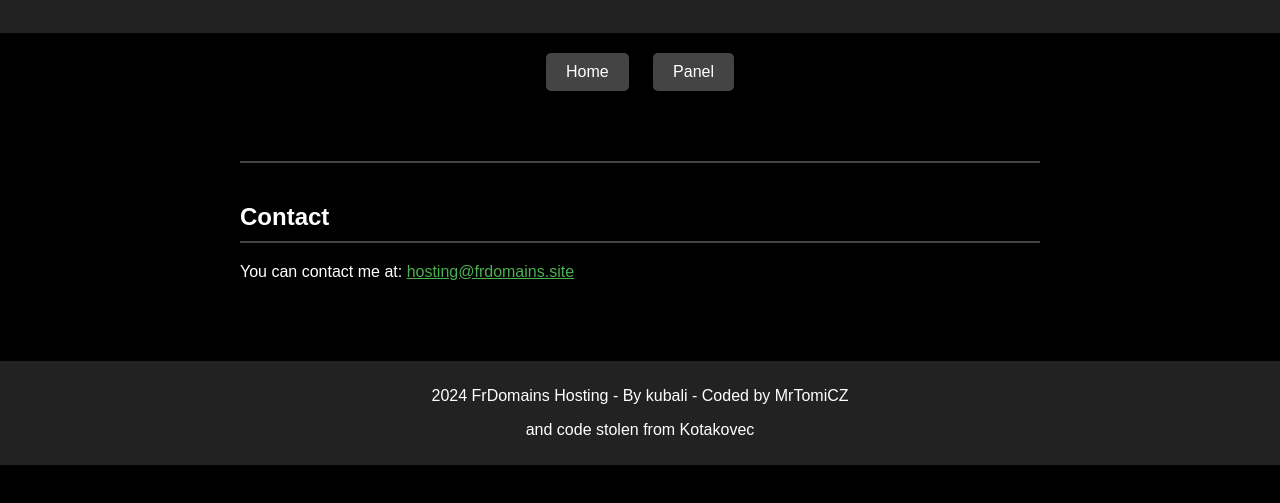
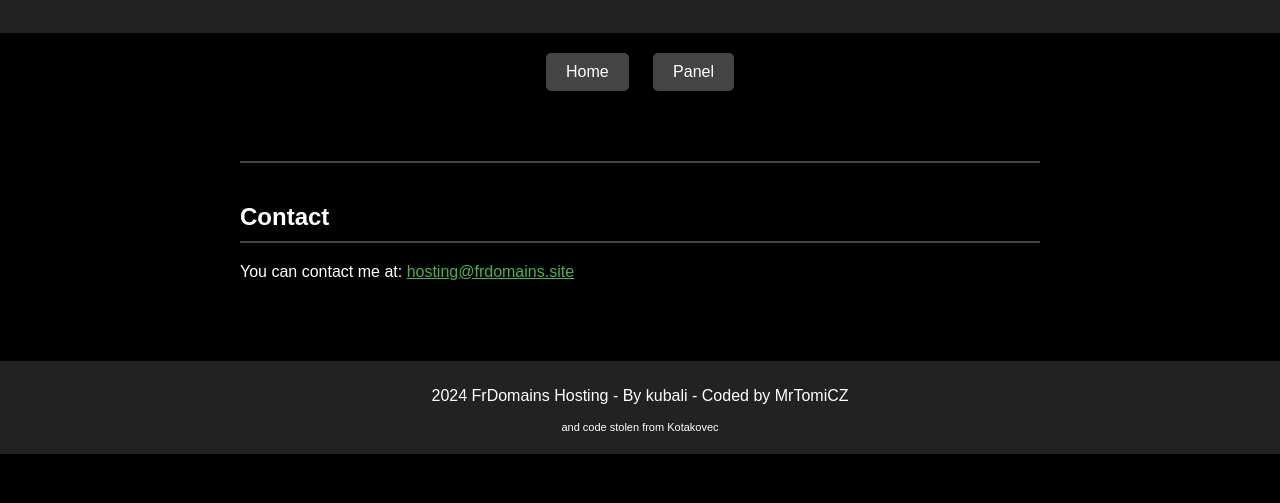
Before and after one commit to frdhostlolveryuniqueusernamesoyea/host, a plain HTML site: page index.html in a window 1280 px wide. Shown: the part 121-624 px from the top of the page. Drawn offline with Linux system fonts and the light colour scheme.

Commit message:
Update index.html

```diff
--- a/index.html
+++ b/index.html
@@ -89,7 +89,7 @@
 </main>
 
 <footer>
-    <p>2024 FrDomains Hosting - By kubali - Coded by MrTomiCZ </p><p style="font-size: 11;">and code stolen from Kotakovec</p>
+    <p>2024 FrDomains Hosting - By kubali - Coded by MrTomiCZ </p><p style="font-size: 11px;">and code stolen from Kotakovec</p>
 </footer>
 
 
```
